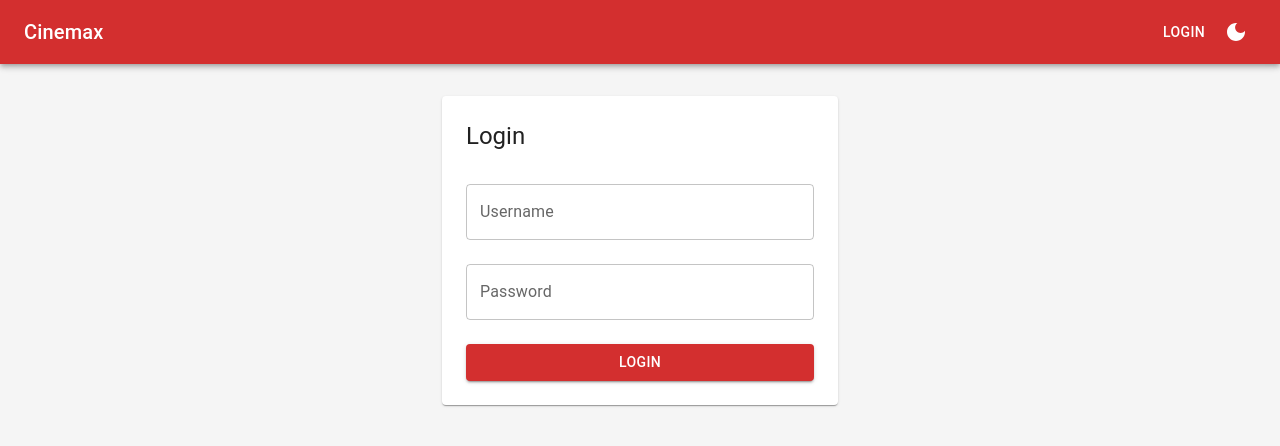
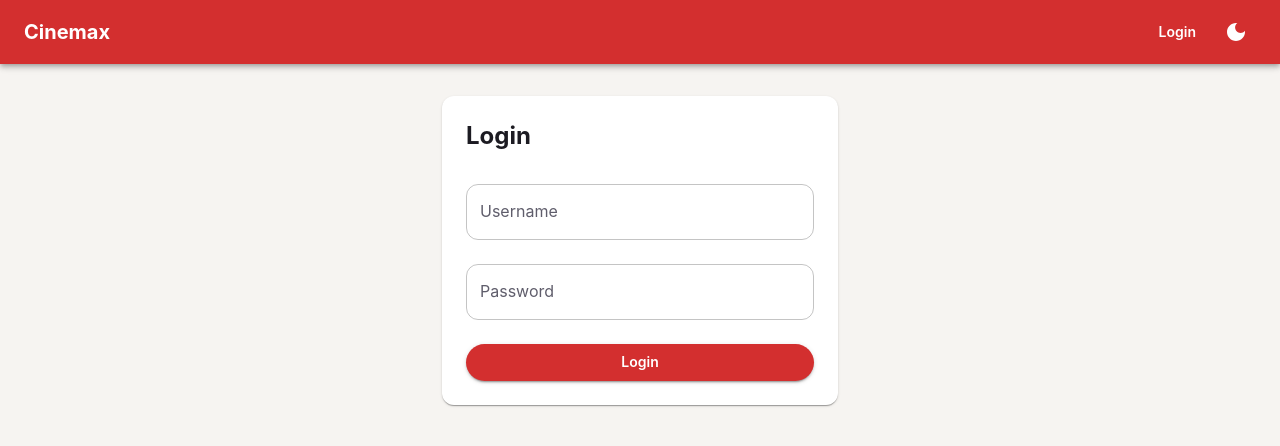
Before and after one commit to RizAhd/cinemax-movieexplorer-app, a React (Create React App) app: page /login in a window 1280 px wide. Shown: the top 446 px of the page. Built offline with nearby package versions, Linux system fonts and the light colour scheme; no server answers.

Commit message:
theme update

```diff
--- a/src/theme.js
+++ b/src/theme.js
@@ -1,24 +1,32 @@
 import { createTheme } from '@mui/material/styles';
 
-// Colors for light mode
+// Colors for light mode (warm light grey page, white cards)
 const lightPalette = {
   mode: 'light',
   primary: { main: '#d32f2f' }, // red
-  secondary: { main: '#ffb300' }, // gold, good for rating stars
+  secondary: { main: '#f5a623' }, // gold, used for rating stars
   background: {
-    default: '#f5f5f5',
+    default: '#f6f4f1',
     paper: '#ffffff',
+  },
+  text: {
+    primary: '#1c1b22',
+    secondary: '#5f5d6b',
   },
 };
 
-// Colors for dark mode
+// Colors for dark mode (almost black page, dark grey cards)
 const darkPalette = {
   mode: 'dark',
   primary: { main: '#ef5350' }, // lighter red so it is easy to see on dark
-  secondary: { main: '#ffca28' },
+  secondary: { main: '#ffc107' },
   background: {
-    default: '#121212',
-    paper: '#1e1e1e',
+    default: '#0b0b0f',
+    paper: '#16161d',
+  },
+  text: {
+    primary: '#f5f5f7',
+    secondary: '#a0a0ab',
   },
 };
 
@@ -26,5 +34,51 @@ const darkPalette = {
 export function getTheme(mode) {
   return createTheme({
     palette: mode === 'dark' ? darkPalette : lightPalette,
+
+    // Rounder corners everywhere
+    shape: { borderRadius: 12 },
+
+    // Fonts: bold headings, and buttons without ALL CAPS
+    typography: {
+      fontFamily: '"Inter", "Segoe UI", Roboto, "Helvetica Neue", Arial, sans-serif',
+      h1: { fontWeight: 800 },
+      h2: { fontWeight: 800 },
+      h3: { fontWeight: 700 },
+      h4: { fontWeight: 700 },
+      h5: { fontWeight: 700 },
+      h6: { fontWeight: 700 },
+      button: { fontWeight: 600, textTransform: 'none' },
+    },
+
+    // Change how some MUI components look everywhere in the app
+    components: {
+      // Remove the grey overlay MUI adds to papers in dark mode
+      MuiPaper: {
+        styleOverrides: {
+          root: { backgroundImage: 'none' },
+        },
+      },
+      // Pill shaped buttons
+      MuiButton: {
+        styleOverrides: {
+          root: { borderRadius: 999, paddingLeft: 20, paddingRight: 20 },
+        },
+      },
+      // Bigger corners and a thin border on cards
+      MuiCard: {
+        styleOverrides: {
+          root: ({ theme }) => ({
+            borderRadius: 16,
+            border: `1px solid ${theme.palette.divider}`,
+          }),
+        },
+      },
+      // Bolder text inside chips (genres)
+      MuiChip: {
+        styleOverrides: {
+          root: { fontWeight: 600 },
+        },
+      },
+    },
   });
 }
```
